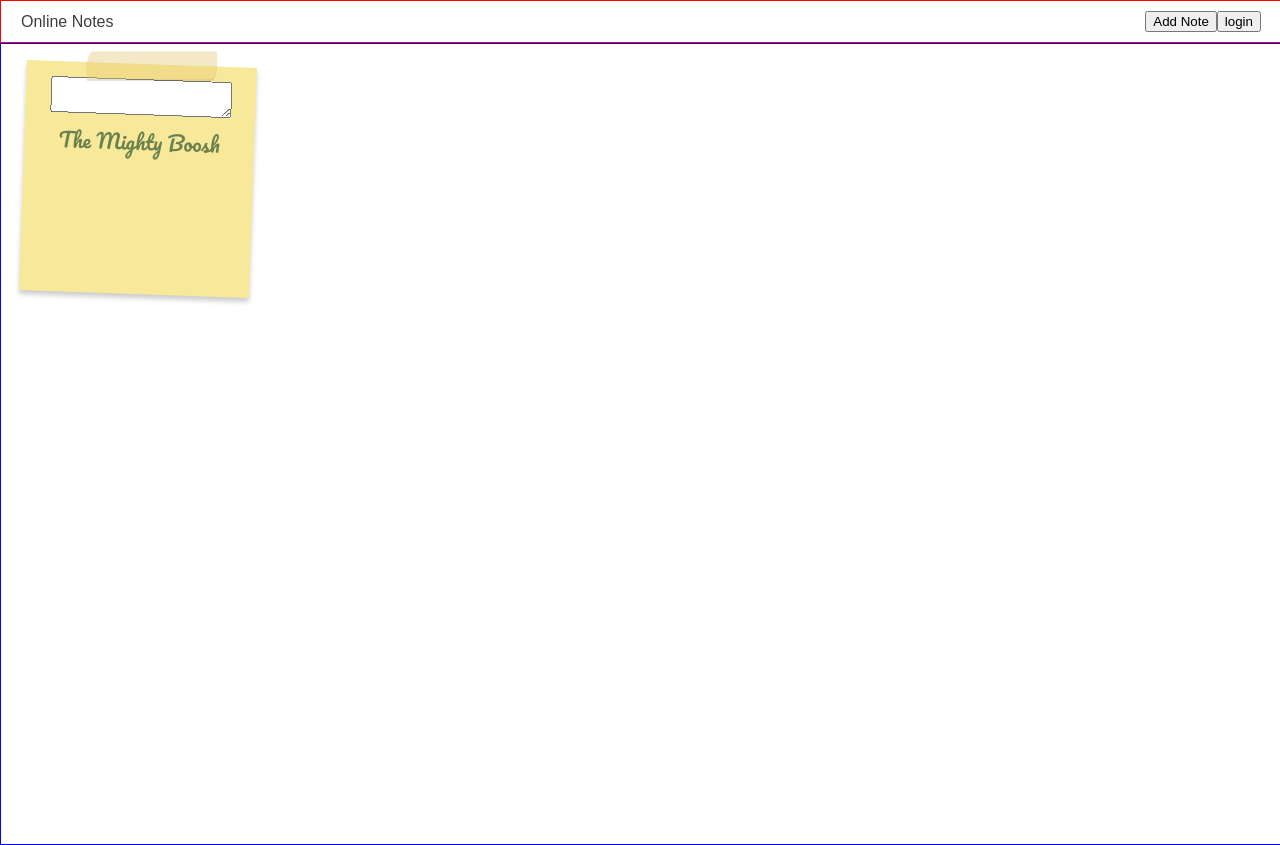
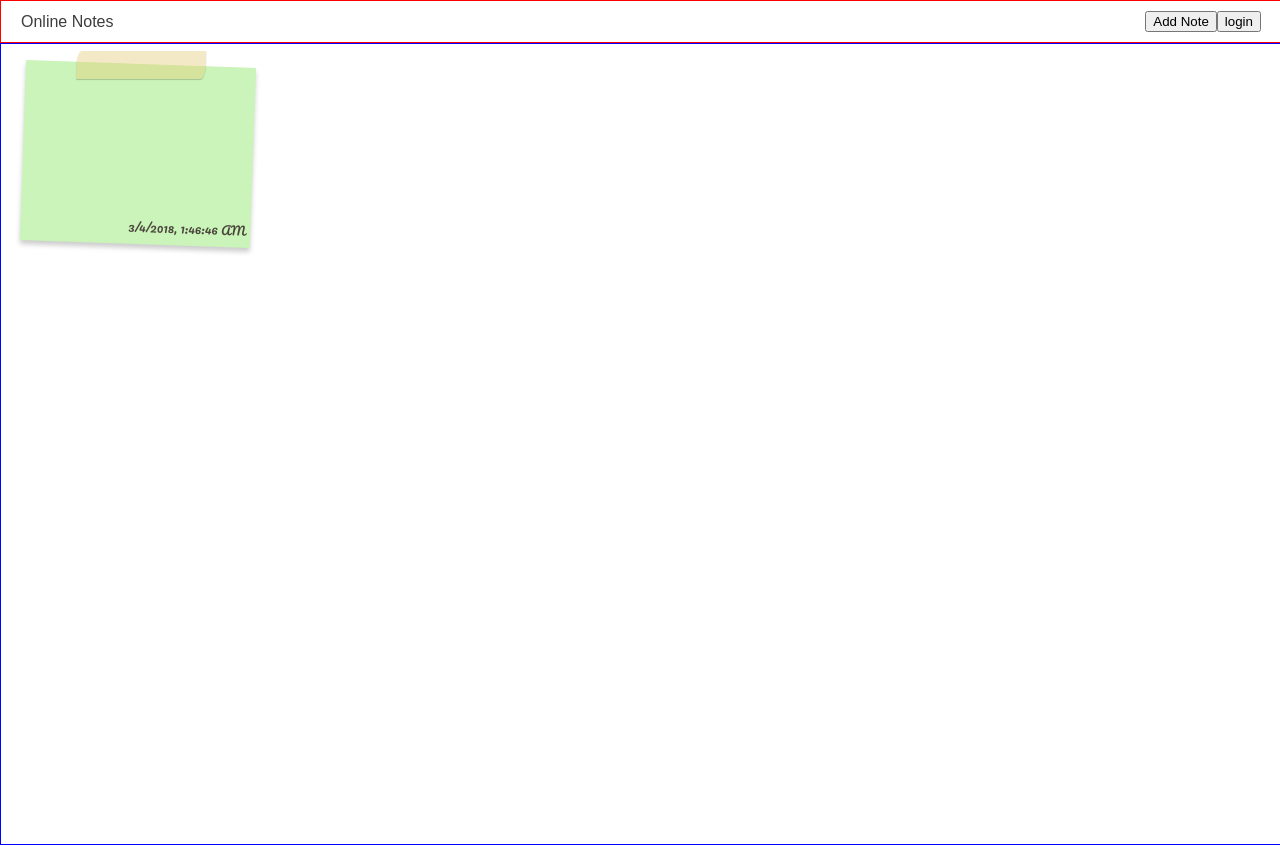
Before and after one commit to lsxBread/online-sticky-notes, a React (Create React App) app: page / in a window 1280 px wide. Both pictures are taken after a click on the button "Add Note". Built offline with nearby package versions, Linux system fonts and the light colour scheme.

Commit message:
note is draggable

```diff
--- a/package.json
+++ b/package.json
@@ -7,6 +7,9 @@
     "npm-run-all": "^4.1.2",
     "react": "^16.2.0",
     "react-dom": "^16.2.0",
+    "react-draggable": "^3.0.5",
+    "react-grid-layout": "^0.16.5",
+    "react-masonry-component": "^6.0.2",
     "react-scripts": "1.1.1"
   },
   "scripts": {
--- a/src/components/App.js
+++ b/src/components/App.js
@@ -1,7 +1,8 @@
-import React, { Component } from 'react';
+import React, { Component } from 'react'
+import Draggable from 'react-draggable'
 import './App.css';
 
-import Note from '../components/note/node'
+import Note from '../components/note/Node'
 import * as NoteModel from '../models/note'
 import '../assets/scss/reset.css'
 
@@ -16,13 +17,25 @@ class App extends Component {
 
   addNote() {
     console.log(this.state.notes.length)
-    let newNote = NoteModel.createNote({id:this.state.notes.length, content:''})
+    let colorList = ['#F7E999', '#b9dcf4', '#FFBDA3', ' #CAF4B9']
+    let rotate = [-1, 1, -2, 2]
+    let index = Math.floor(Math.random() * 4);
+    let newNote = NoteModel.createNote(
+      {
+        id: this.state.notes.length,
+        content: '',
+        color: colorList[index],
+        rotate: rotate[index]
+      })
     this.setState({
       notes: [...this.state.notes, newNote]
     })
   }
 
   render() {
+    let masonryOptions = {
+      transitionDuration: 0
+    };
     console.log(this.state.notes)
     return (
       <div className="App">
@@ -36,7 +49,13 @@ class App extends Component {
         <main className="webiste-display">
           {
             this.state.notes.map(note => {
-              return <Note data={note} key={note.id}/>
+              return (
+                <Draggable key={note.id}>
+                  <div style={{display:'inline-block'}}>
+                    <Note note={note} data-grid={{ x: 0, y: 0, w: 1, h: 2 }} />
+                  </div>
+                </Draggable>
+              )
             })
           }
         </main>
--- a/src/components/note/node.js
+++ b/src/components/note/node.js
@@ -3,12 +3,27 @@ import './note.css'
 
 class Note extends React.Component {
 
+  constructor() {
+    super()
+    this.state = {
+      content: ''
+    }
+  }
+
   render() {
     return (
-      <div class="wrapper">
-        <aside class="note-wrap note-yellow">
-          <textarea style={{overflowY:'visible'}}></textarea>
-          <a href="http://youtu.be/vFYaFT0q6Uw">The Mighty Boosh</a>
+      <div className="wrapper" data-grid={JSON.stringify(this.props.dataGrid)}>
+        <aside
+          className="note-wrap"
+          style={
+            {
+              background:this.props.note.color,
+              transform: `rotate(${this.props.note.rotate}deg)`
+            }
+          }
+        >
+          <div className='note-content' contentEditable="true"></div>
+          <div className='note-time'>{new Date(this.props.note.time).toLocaleString()}</div>
         </aside>
       </div>
     )
--- a/src/components/note/note.css
+++ b/src/components/note/note.css
@@ -1,11 +1,12 @@
 @import url("https://fonts.googleapis.com/css?family=Pacifico");
 .wrapper {
-  margin: 20px auto 0 auto; }
+  margin: 20px auto 0 auto;
+  display: inline-block; }
 
 /* Note styles */
 .note-wrap {
   width: 200px;
-  min-height: 200px;
+  min-height: 150px;
   padding: 15px;
   margin: 0 22px 44px 22px;
   position: relative;
@@ -14,7 +15,6 @@
   display: inline-block;
   font-family: 'Pacifico', cursive;
   color: #4b453c;
-  background: #F7E999;
   line-height: 34px;
   text-align: center;
   box-shadow: 0 4px 5px rgba(0, 0, 0, 0.2); }
@@ -28,44 +28,12 @@
     border-radius: 6px/18px 0;
     position: absolute;
     top: -13px;
-    left: 60px;
+    left: 50px;
     transform: rotate(-2deg); }
-  .note-wrap a {
-    color: #6b824f;
-    text-decoration: none;
-    font-size: 20px;
-    transition: all 0.4s ease; }
-    .note-wrap a:hover {
-      color: #D83A25; }
-
-.note-yellow {
-  background: #F7E999;
-  -webkit-transform: rotate(2deg);
-  -moz-transform: rotate(2deg);
-  -o-transform: rotate(2deg);
-  -ms-transform: rotate(2deg);
-  transform: rotate(2deg); }
-
-.note-blue {
-  background: #b9dcf4;
-  -webkit-transform: rotate(-2deg);
-  -moz-transform: rotate(-2deg);
-  -o-transform: rotate(-2deg);
-  -ms-transform: rotate(-2deg);
-  transform: rotate(-2deg); }
-
-.note-pink {
-  background: #FFBDA3;
-  -webkit-transform: rotate(1deg);
-  -moz-transform: rotate(1deg);
-  -o-transform: rotate(1deg);
-  -ms-transform: rotate(1deg);
-  transform: rotate(1deg); }
-
-.note-green {
-  background: #CAF4B9;
-  -webkit-transform: rotate(-1deg);
-  -moz-transform: rotate(-1deg);
-  -o-transform: rotate(-1deg);
-  -ms-transform: rotate(-1deg);
-  transform: rotate(-1deg); }
+  .note-wrap .note-content {
+    outline: none; }
+  .note-wrap .note-time {
+    position: absolute;
+    bottom: 0;
+    right: 5px;
+    font-size: 12px; }
--- a/src/components/note/note.scss
+++ b/src/components/note/note.scss
@@ -2,12 +2,13 @@
 
 .wrapper {
 	margin: 20px auto 0 auto;
+	display: inline-block;
 }
 
 /* Note styles */
 .note-wrap {
 	width: 200px;
-	min-height: 200px;
+	min-height: 150px;
 	padding: 15px;
 	margin: 0 22px 44px 22px;
 	position: relative;
@@ -16,7 +17,6 @@
   display: inline-block;
 	font-family: 'Pacifico', cursive;;
 	color:#4b453c;
-	background: #F7E999;
 	line-height: 34px;
 	text-align: center;
 	box-shadow: 0 4px 5px rgba(0, 0, 0, 0.2);
@@ -30,49 +30,16 @@
 	  border-radius: 6px/18px 0;
 		position: absolute;
 		top: -13px;
-		left: 60px;
+		left: 50px;
 		transform: rotate(-2deg);
-	}
-	& a {
-		color:#6b824f;
-		text-decoration: none;
-		font-size: 20px;
-		transition: all 0.4s ease;
-		&:hover {
-			color:#D83A25;
-		}
+	};
+	.note-content {
+		outline: none;
+	};
+	.note-time {
+		position: absolute;
+		bottom: 0;
+		right: 5px;
+		font-size: 12px;
 	}
 }
-
-.note-yellow {
-	background: #F7E999;
-	-webkit-transform: rotate(2deg);
-	-moz-transform: rotate(2deg);
-	-o-transform: rotate(2deg);
-	-ms-transform: rotate(2deg);
-	transform: rotate(2deg);
-}
-.note-blue {
-	background: #b9dcf4;
-	-webkit-transform: rotate(-2deg);
-	-moz-transform: rotate(-2deg);
-	-o-transform: rotate(-2deg);
-	-ms-transform: rotate(-2deg);
-	transform: rotate(-2deg);
-}
-.note-pink {
-	background: #FFBDA3;
-	-webkit-transform: rotate(1deg);
-	-moz-transform: rotate(1deg);
-	-o-transform: rotate(1deg);
-	-ms-transform: rotate(1deg);
-	transform: rotate(1deg);
-}
-.note-green {
-	background: #CAF4B9;
-	-webkit-transform: rotate(-1deg);
-	-moz-transform: rotate(-1deg);
-	-o-transform: rotate(-1deg);
-	-ms-transform: rotate(-1deg);
-	transform: rotate(-1deg);
-}
--- a/src/models/note.js
+++ b/src/models/note.js
@@ -1,15 +1,19 @@
 export class Note {
-  constructor(id, content, time) {
+  constructor(id, content, time, color, rotate) {
     this.id = id
     this.content = content
     this.time = time
+    this.color = color
+    this.rotate = rotate
   }
 }
 
-export const createNote = ({id, content}) => {
+export const createNote = ({id, content, color, rotate}) => {
   return new Note(
     id,
     content,
-    new Date().getTime()
+    new Date().getTime(),
+    color,
+    rotate
   )
 }
```
Also changed, not shown: 1 other file (tests, documents, lock files or other folders).
